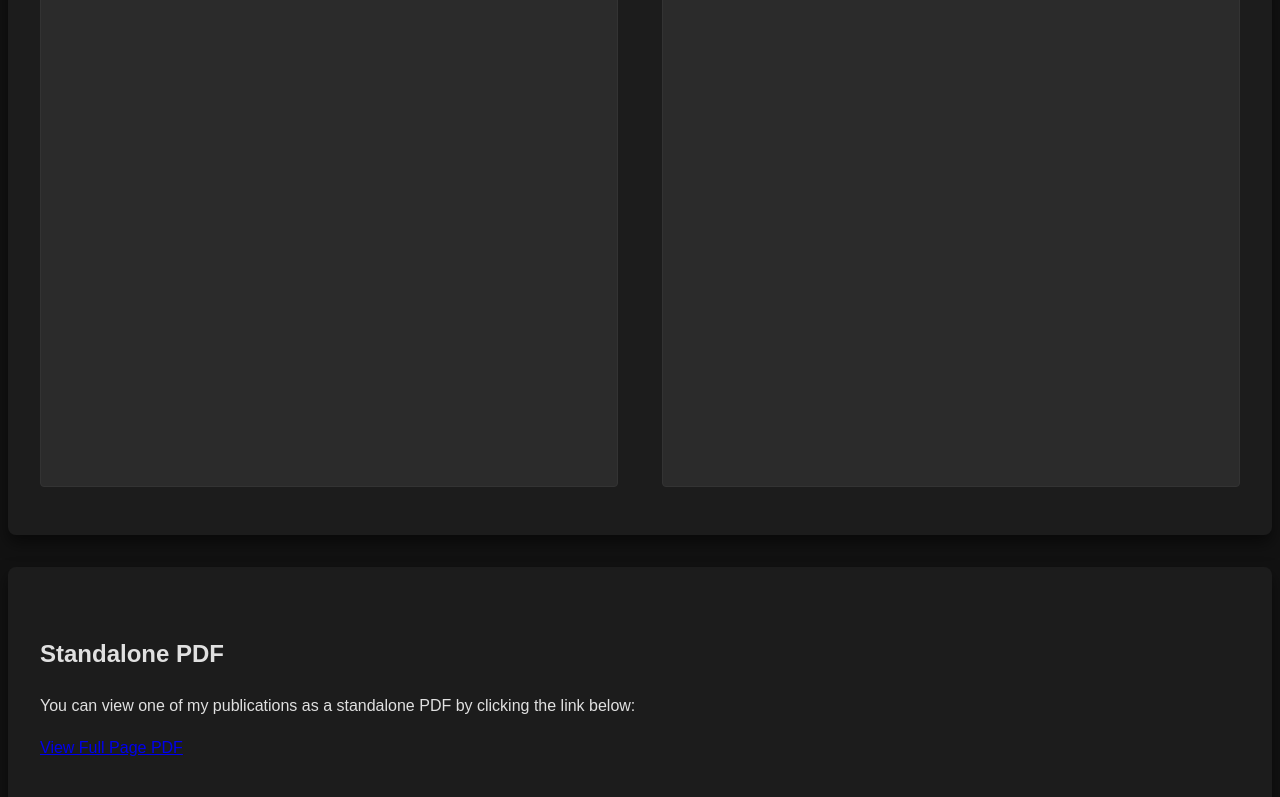
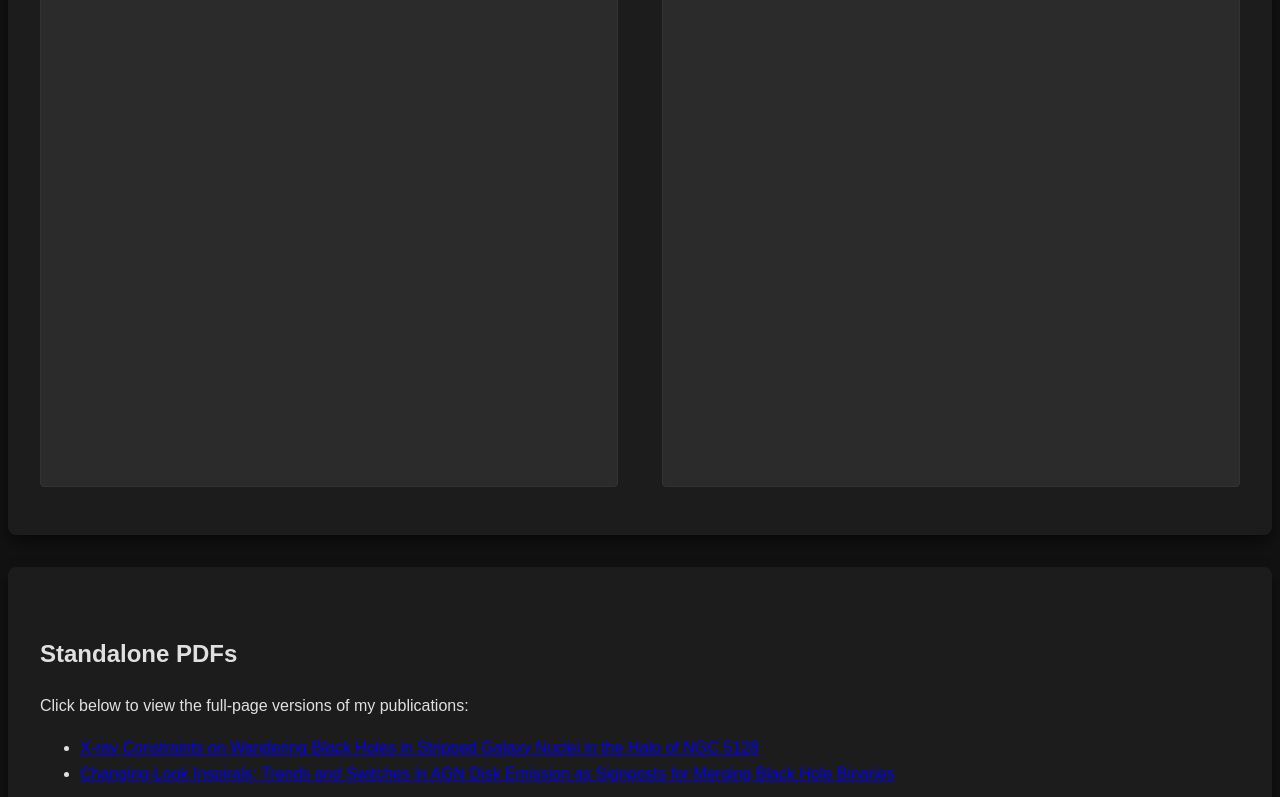
Before and after one commit to SamuelFeyan/samuelfeyan.github.io, a plain HTML site: page index.html in a window 1280 px wide. Shown: the part 2000-2797 px from the top of the page. Drawn offline with Linux system fonts and the light colour scheme.

Commit message:
Both pages updated

```diff
--- a/index.html
+++ b/index.html
@@ -122,10 +122,10 @@
     </header>
     <nav>
         <a href="#about">About Me</a>
-        <a href="#research">Recent Research</a> <!-- Updated link for Recent Research -->
-        <a href="#projects">Recent Publications</a> <!-- Updated link for Recent Publications -->
-        <a href="#full-page-pdf">Standalone PDF</a> <!-- New link for standalone PDF -->
-        <a href="#contact-info">Contact/Information</a> <!-- Updated link for Contact and Information -->
+        <a href="#research">Recent Research</a>
+        <a href="#projects">Recent Publications</a>
+        <a href="#full-page-pdf">Standalone PDFs</a> <!-- Updated link for standalone PDFs -->
+        <a href="#contact-info">Contact/Information</a>
     </nav>
 
     <section id="about">
@@ -164,11 +164,22 @@
         </div>
     </section>
 
-    <!-- New Section for Standalone PDF -->
+    <!-- New Section for Standalone PDFs -->
     <section id="full-page-pdf">
-        <h2>Standalone PDF</h2>
-        <p>You can view one of my publications as a standalone PDF by clicking the link below:</p>
-        <a href="NEW_CenA_X_ray_UCDs-1.pdf" target="_blank">View Full Page PDF</a>
+        <h2>Standalone PDFs</h2>
+        <p>Click below to view the full-page versions of my publications:</p>
+        <ul>
+            <li>
+                <a href="NEW_CenA_X_ray_UCDs-1.pdf" target="_blank">
+                    X-ray Constraints on Wandering Black Holes in Stripped Galaxy Nuclei in the Halo of NGC 5128
+                </a>
+            </li>
+            <li>
+                <a href="2410.04961v1.pdf" target="_blank">
+                    Changing-Look Inspirals: Trends and Switches in AGN Disk Emission as Signposts for Merging Black Hole Binaries
+                </a>
+            </li>
+        </ul>
     </section>
 
     <section id="contact-info">
```
